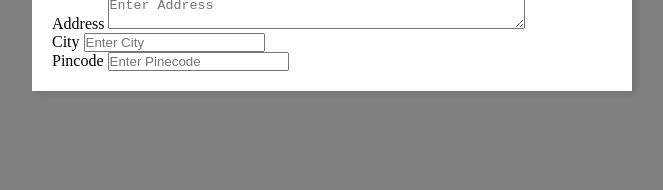
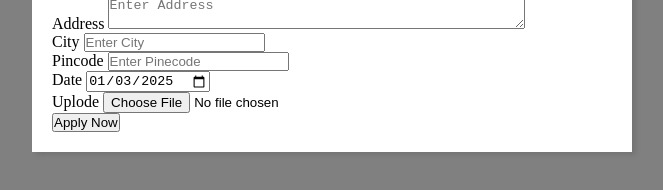
Before and after one commit to Srilekha-Paul/job-application, a plain HTML site: page index.html in a window 1280 px wide. Shown: the part 186-376 px from the top of the page, without its empty margins (308-971 px from the left). Drawn offline with Linux system fonts and the light colour scheme.

Commit message:
add complete html

```diff
--- a/index.html
+++ b/index.html
@@ -67,7 +67,25 @@
                         name="pincode"
                          placeholder="Enter Pinecode">
                     </div>
+                    <div class="form_controll">
+                        <label for="Date">Date</label>
+                        <input
+                        value="2025-01-03"
+                        type="Date"
+                        id="Date"
+                        name="Date">
+                    </div>
+                      <div class="form_controll">
+                        <label for="Uplode">Uplode</label>
+                        <input
+                        type="file"
+                        id="Uplode"
+                        name="Uplode"
+                         placeholder="Choose File">
+                    </div>
                 </div>
+
+                <button class="button_container" type="submit">Apply Now</button>
             </form>
         </div>
     </div>
```
